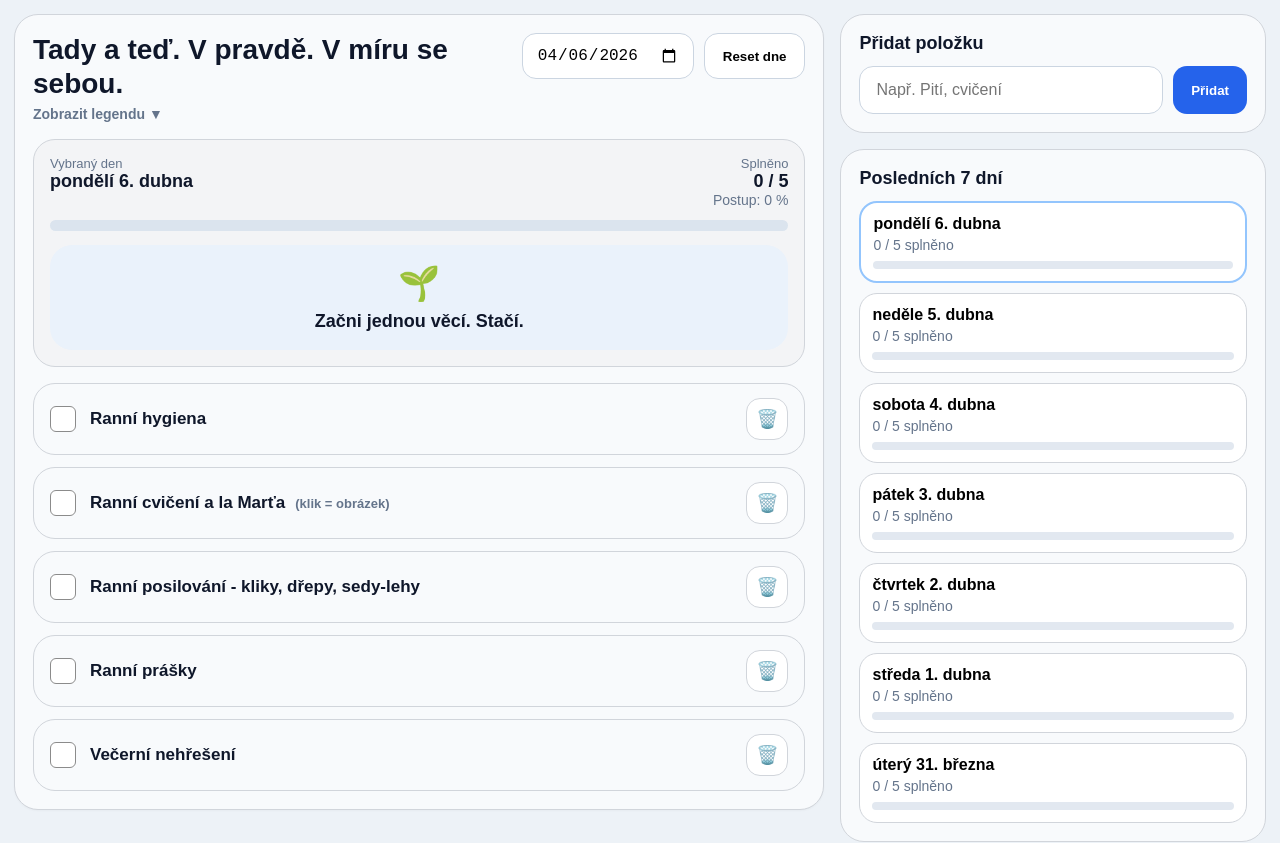
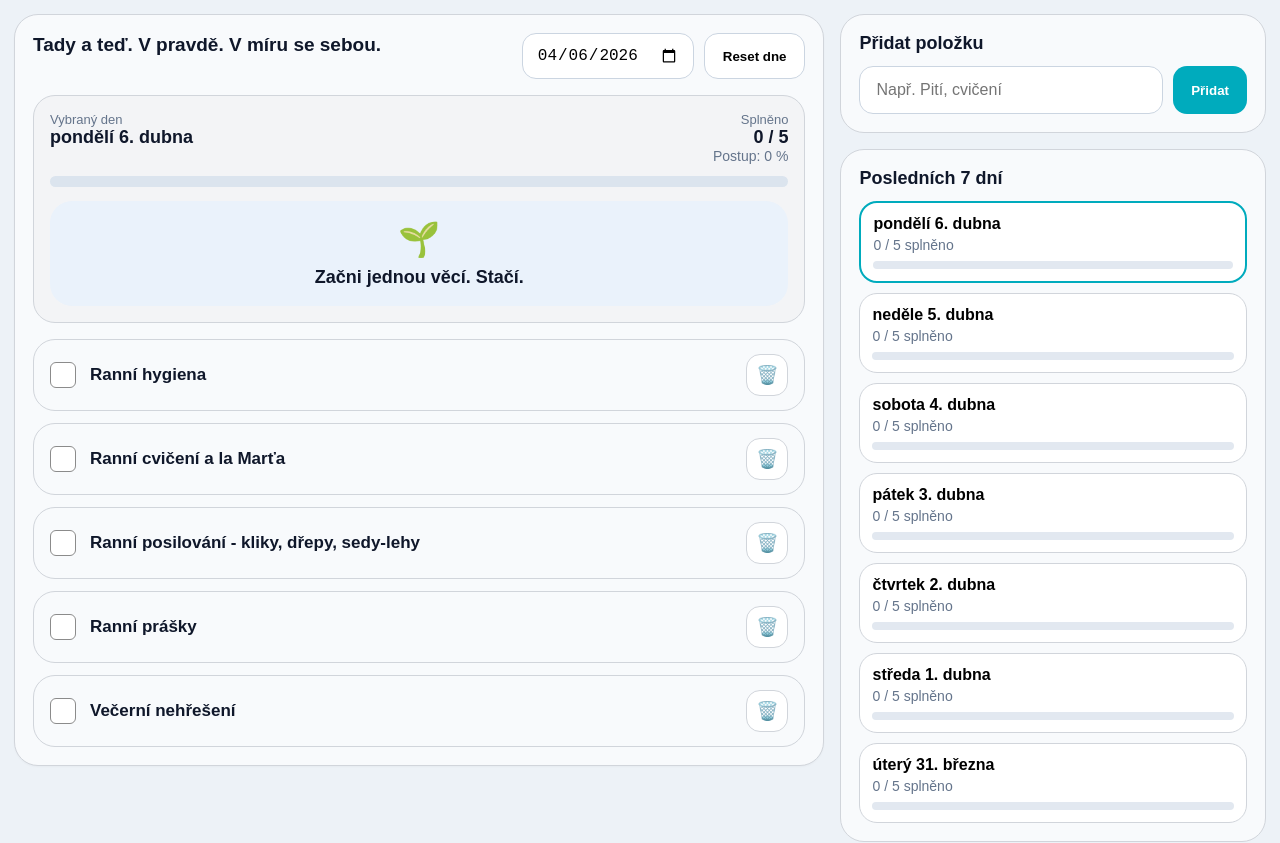
Before and after one commit to josefuchytil-afk/pepa, a Next.js app: page / in a window 1280 px wide. Shown: the top 843 px of the page. Built offline with nearby package versions, Linux system fonts and the light colour scheme.

Commit message:
Update page.js

```diff
--- a/app/page.js
+++ b/app/page.js
@@ -11,6 +11,9 @@ const DEFAULT_TASKS = [
 ];
 
 const STORAGE_KEY = "pepa-checklist-v2";
+const BRAND = "#00ABBD";
+const BRAND_LIGHT = "#e6f8fb";
+const BRAND_DARK = "#0b7285";
 
 function getTodayKey() {
   const d = new Date();
@@ -55,7 +58,7 @@ function getBarColor(percent) {
   if (percent < 40) return "#dc2626";
   if (percent < 70) return "#f59e0b";
   if (percent < 100) return "#2563eb";
-  return "#16a34a";
+  return BRAND;
 }
 
 function getMotivationBoxStyle(percent) {
@@ -68,7 +71,7 @@ function getMotivationBoxStyle(percent) {
   if (percent < 100) {
     return { bg: "#fff4dd", icon: "🔥" };
   }
-  return { bg: "#e8f7ea", icon: "✅" };
+  return { bg: BRAND_LIGHT, icon: "✅" };
 }
 
 export default function Page() {
@@ -334,27 +337,17 @@ export default function Page() {
                       cursor: "pointer",
                       textAlign: "left",
                     }}
-                    title="Rozbalit mantru"
+                    title="Mantra"
                   >
                     <div
                       style={{
-                        fontSize: "28px",
+                        fontSize: "19px",
                         fontWeight: 800,
-                        lineHeight: 1.2,
+                        lineHeight: 1.25,
                         color: "#0f172a",
                       }}
                     >
                       Tady a teď. V pravdě. V míru se sebou.
-                    </div>
-                    <div
-                      style={{
-                        marginTop: "6px",
-                        fontSize: "14px",
-                        color: "#64748b",
-                        fontWeight: 600,
-                      }}
-                    >
-                      {showMantra ? "Skrýt legendu ▲" : "Zobrazit legendu ▼"}
                     </div>
                   </button>
 
@@ -363,7 +356,7 @@ export default function Page() {
                       style={{
                         marginTop: "14px",
                         background: "#ffffff",
-                        border: "1px solid #d1d5db",
+                        border: `1px solid ${BRAND}`,
                         borderRadius: "18px",
                         padding: "16px",
                         lineHeight: 1.6,
@@ -524,9 +517,9 @@ export default function Page() {
                         gridTemplateColumns: "auto 1fr auto",
                         gap: "14px",
                         alignItems: "center",
-                        background: checked ? "#f0fdf4" : "#f8fafc",
+                        background: checked ? BRAND_LIGHT : "#f8fafc",
                         border: checked
-                          ? "1px solid #22c55e"
+                          ? `1px solid ${BRAND}`
                           : "1px solid #d1d5db",
                         borderRadius: "22px",
                         padding: "14px 16px",
@@ -540,9 +533,9 @@ export default function Page() {
                           height: "26px",
                           borderRadius: "6px",
                           border: checked
-                            ? "1.5px solid #16a34a"
+                            ? `1.5px solid ${BRAND}`
                             : "1.5px solid #8b8b8b",
-                          background: checked ? "#16a34a" : "#fff",
+                          background: checked ? BRAND : "#fff",
                           color: checked ? "#fff" : "transparent",
                           cursor: "pointer",
                           fontWeight: 800,
@@ -567,23 +560,11 @@ export default function Page() {
                           fontWeight: checked ? 800 : 700,
                           cursor: "pointer",
                           userSelect: "none",
-                          color: checked ? "#166534" : "#0f172a",
+                          color: checked ? BRAND_DARK : "#0f172a",
                         }}
                         title={isMartaTask ? "Zobrazit cvičení" : "Zaškrtnout"}
                       >
                         {task}
-                        {isMartaTask && (
-                          <span
-                            style={{
-                              marginLeft: "10px",
-                              fontSize: "13px",
-                              color: "#64748b",
-                              fontWeight: 600,
-                            }}
-                          >
-                            (klik = obrázek)
-                          </span>
-                        )}
                       </div>
 
                       <button
@@ -644,7 +625,7 @@ export default function Page() {
                     padding: "0 18px",
                     borderRadius: "14px",
                     border: "none",
-                    background: "#2563eb",
+                    background: BRAND,
                     color: "#fff",
                     fontWeight: 700,
                     cursor: "pointer",
@@ -677,7 +658,7 @@ export default function Page() {
                       background: "#fff",
                       border:
                         selectedDate === day.key
-                          ? "2px solid #93c5fd"
+                          ? `2px solid ${BRAND}`
                           : "1px solid #d1d5db",
                       borderRadius: "18px",
                       padding: "12px",
@@ -705,7 +686,7 @@ export default function Page() {
                           height: "100%",
                           background:
                             day.pct === 100
-                              ? "#16a34a"
+                              ? BRAND
                               : day.pct > 0
                               ? "#94a3b8"
                               : "#cbd5e1",
@@ -735,7 +716,7 @@ export default function Page() {
                 ✓ Data zůstávají uložená v tomto zařízení.<br />
                 ✓ Položky můžeš přidat nebo smazat.<br />
                 ✓ Na mobilu se pravý sloupec přesune pod úkoly.<br />
-                ✓ Zaškrtnuté položky zezelenají.<br />
+                ✓ Zaškrtnuté položky mají tyrkysovou barvu.<br />
                 ✓ U Marťi klik na text otevře obrázek.<br />
                 ✓ Zaškrtnutí Marťi děláš přes checkbox vlevo.<br />
                 ✓ Nahoře máš svou mantru a její legendu.
```
